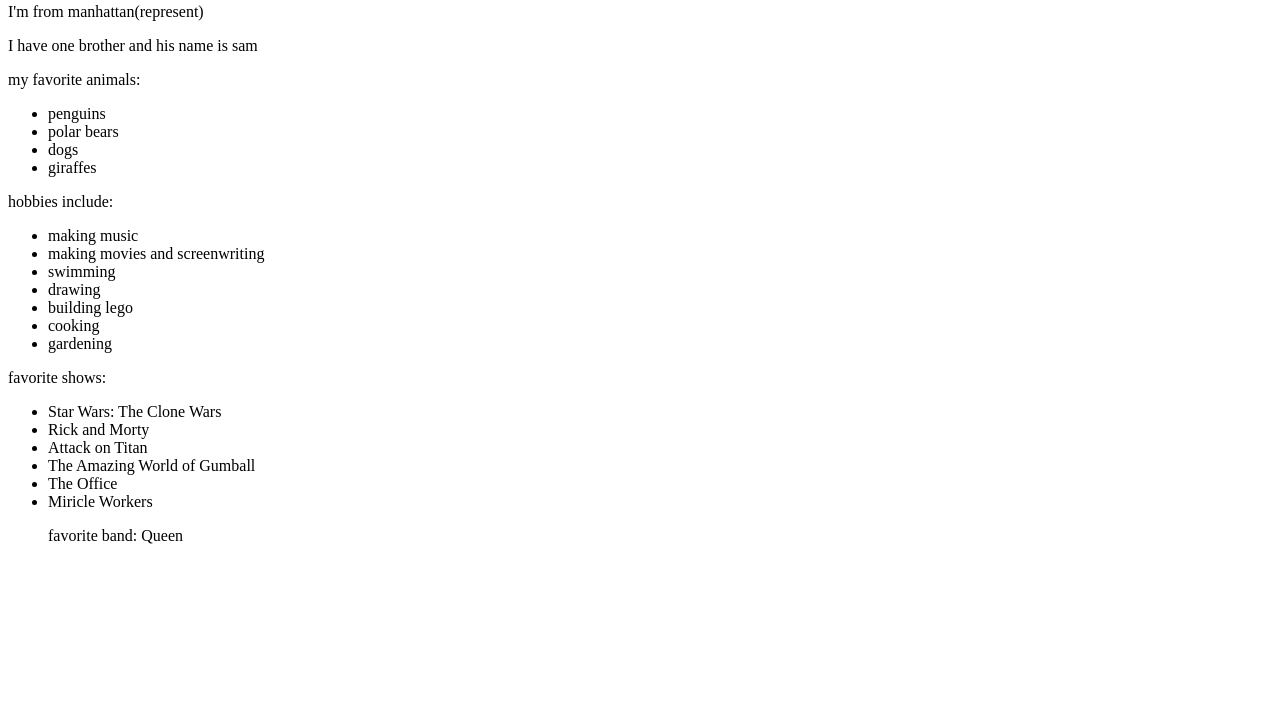
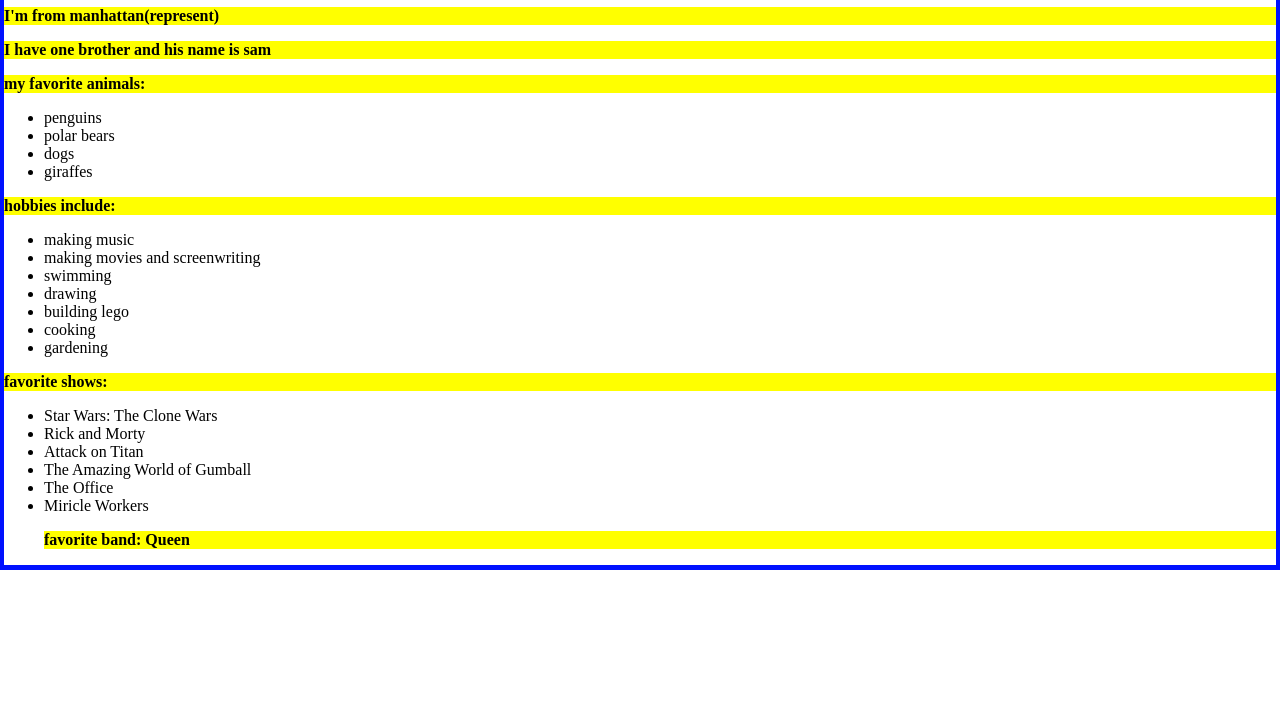
Before and after one commit to ZachLeibman/portfolio, a plain HTML site: page index.html in a window 1280 px wide. Shown: the part 77-800 px from the top of the page. Drawn offline with Linux system fonts and the light colour scheme.

Commit message:
add modified files

```diff
--- a/index.html
+++ b/index.html
@@ -2,6 +2,7 @@
 <html lang="en-us">
     <head>
         <title>Zach Leibman site</title>
+        <link href="style.css" type="text/css" rel="stylesheet">
         <body>
             <h1>Hello there I'm Zach</h1>
             <p>I'm from manhattan(represent)</p>
--- a/style.css
+++ b/style.css
@@ -3,8 +3,10 @@
     color: black;
      background-color: yellow;
 }
-div{
+body{
+    margin: -1px;
+    margin-bottom: -1px;
     border-style: solid;
-    border-color: black;
-    border-width: 2px;
+    border-color: rgb(0, 17, 255);
+    border-width: 5px;
 }
```
